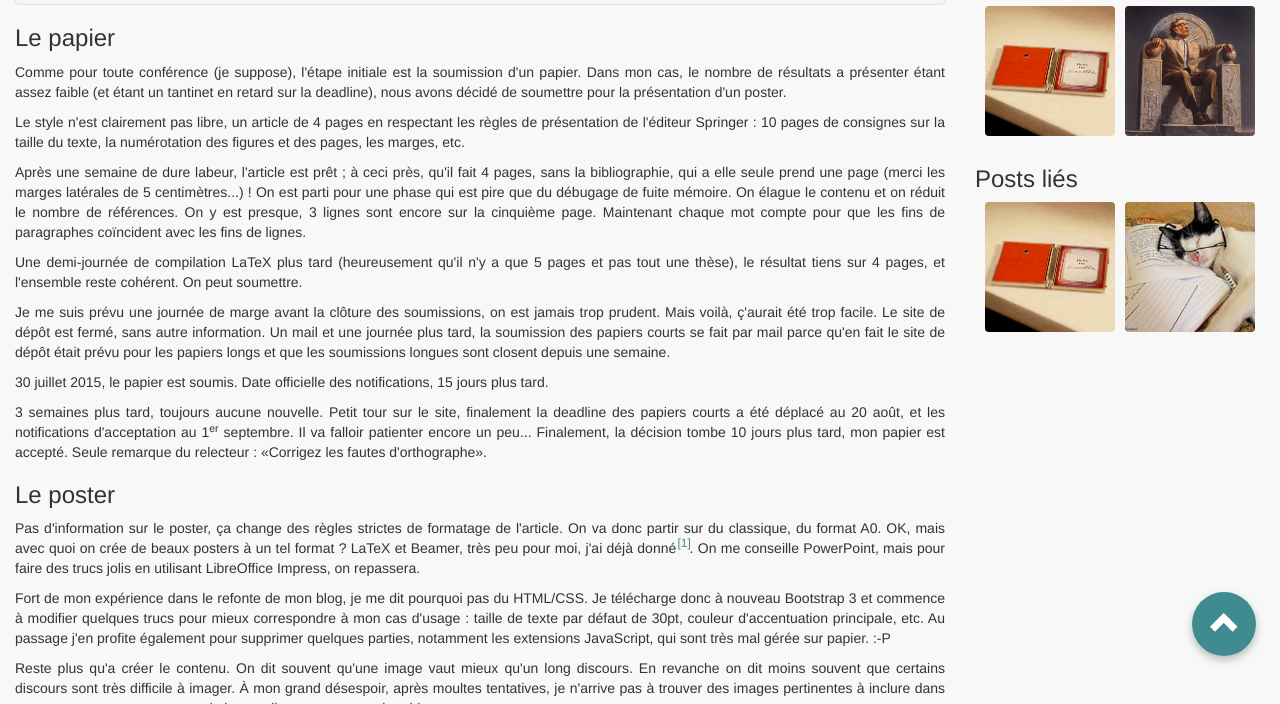
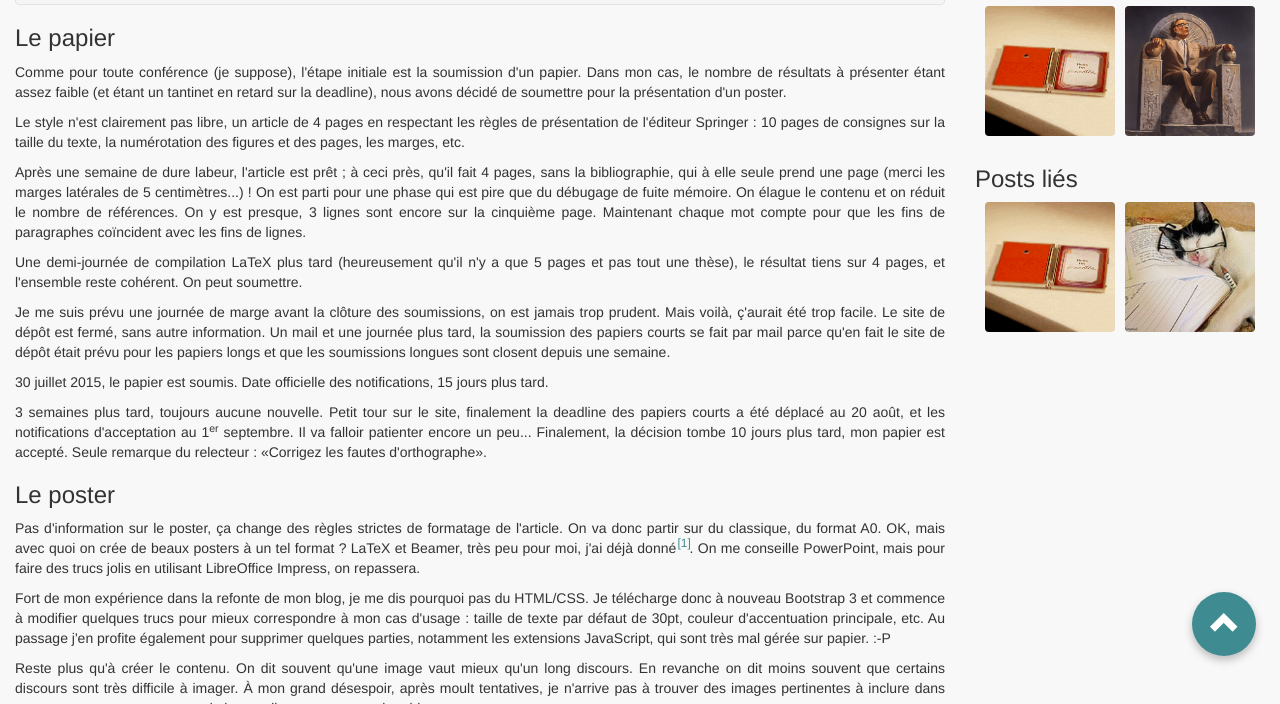
Before and after one commit to AlexisBRENON/AlexisBRENON.github.io, a Jekyll site: the page built from _posts/2015-12-04-ami2015.html, in a window 1280 px wide and 900 px high, scrolled down 658 px, cut to the strip 196-900 px from the top of the window. Built offline with Jekyll 4.4.1, drawn with Linux system fonts in a browser that asks for light colours; nearby versions of some CDN libraries; some web fonts are replaced; comment, search, counter and statistics services are not loaded; some of the changed text lies outside the part shown.

Commit message:
LanguageTool review

```diff
--- a/_posts/2015-12-04-ami2015.html
+++ b/_posts/2015-12-04-ami2015.html
@@ -16,7 +16,7 @@
 <h3>Le papier</h3>
 
 <p>Comme pour toute conférence (je suppose), l'étape initiale est la soumission d'un papier.
-Dans mon cas, le nombre de résultats a présenter étant assez faible (et étant un tantinet en
+Dans mon cas, le nombre de résultats à présenter étant assez faible (et étant un tantinet en
 retard sur la deadline), nous avons décidé de soumettre pour la présentation d'un
 poster.</p>
 
@@ -25,7 +25,7 @@
 figures et des pages, les marges, etc.</p>
 
 <p>Après une semaine de dure labeur, l'article est prêt&nbsp;; à ceci près, qu'il fait 4 pages, sans
-la bibliographie, qui a elle seule prend une page (merci les marges latérales de 5
+la bibliographie, qui à elle seule prend une page (merci les marges latérales de 5
 centimètres...)&nbsp;! On est parti pour une phase qui est pire que du débugage de fuite
 mémoire. On élague le contenu et on réduit le nombre de références. On y est presque, 3 lignes
 sont encore sur la cinquième page. Maintenant chaque mot compte pour que les fins de paragraphes
@@ -60,25 +60,25 @@
   avec LaTeX.</span>. On me conseille PowerPoint, mais pour faire des trucs jolis en utilisant
 LibreOffice Impress, on repassera.</p>
 
-<p>Fort de mon expérience dans le refonte de mon blog, je me dit pourquoi pas du HTML/CSS. Je
+<p>Fort de mon expérience dans la refonte de mon blog, je me dis pourquoi pas du HTML/CSS. Je
 télécharge donc à nouveau Bootstrap 3 et commence à modifier quelques trucs pour mieux correspondre
 à mon cas d'usage&nbsp;: taille de texte par défaut de 30pt, couleur d'accentuation
 principale, etc. Au passage j'en profite également pour supprimer quelques parties, notamment les
-extensions JavaScript, qui sont très mal gérée sur papier. :-P<p>
+extensions JavaScript, qui sont très mal gérée sur papier.&nbsp;:-P<p>
 
-<p>Reste plus qu'a créer le contenu. On dit souvent qu'une image vaut mieux qu'un long discours. En
+<p>Reste plus qu'à créer le contenu. On dit souvent qu'une image vaut mieux qu'un long discours. En
 revanche on dit moins souvent que certains discours sont très difficile à imager. À
-mon grand désespoir, après moultes tentatives, je n'arrive pas à trouver des images pertinentes à
+mon grand désespoir, après moult tentatives, je n'arrive pas à trouver des images pertinentes à
 inclure dans mon poster&nbsp;; on se contentera de beaux diagrammes en noir et blanc...</p>
 
 <p>Voilà le poster terminé, passons au format PDF pour pouvoir aller l'imprimer.
-Problèmes:</p>
+Problèmes&nbsp;:</p>
 
 <ul>
   <li>Chrome ne supporte l'export PDF qu'aux formats A4, A3 et quelques formats
     américains...</li>
   <li>L'export PDF via la fenêtre de dialogue système d'Ubuntu, ne permet pas de gérer les marges,
-    et me rajoute donc des marges de 2cm (contre les 5 millimètres initialement
+    et me rajoute donc des marges de 2&nbsp;cm (contre les 5 millimètres initialement
     prévus).</li>
   <li>Le rendu sous Firefox n'est pas le même que sous Chrome, et est bien moins esthétique.</li>
   <li>Lors de l'export PDF, les ombres portées des éléments HTML créent de gros blocs gris...</li>
```
Also changed, not shown: other parts of _posts/2015-12-04-ami2015.html (+10 -10 lines).
